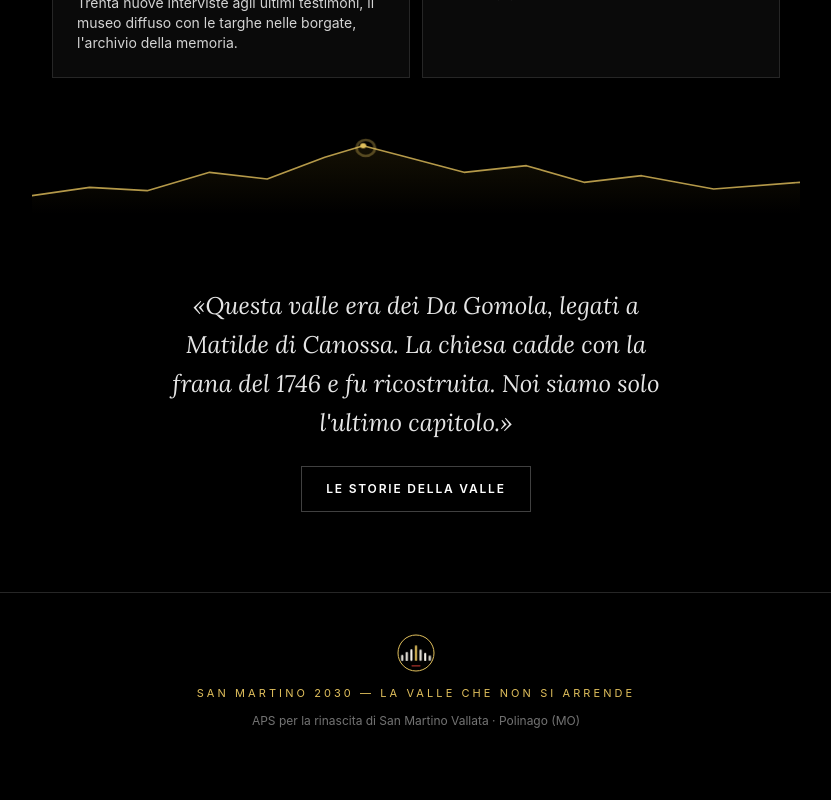
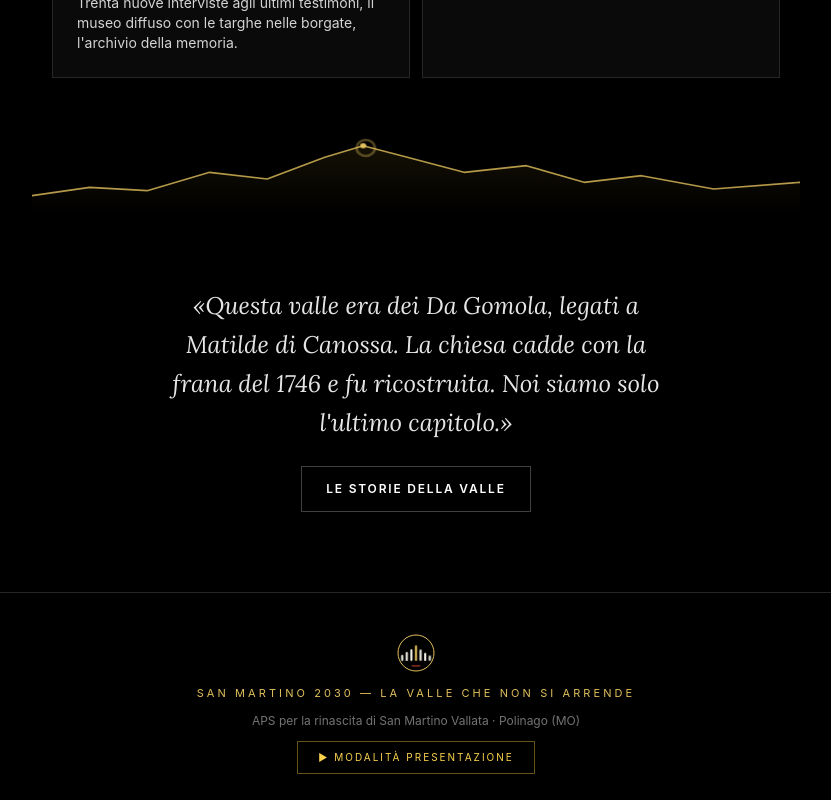
Before and after one commit to UbiDefuit/san-martino, a React (Vite) app: page / in a window 1280 px wide. Shown: the part 2223-3023 px from the top of the page, without its empty margins (224-1055 px from the left). Before the commit the page ends 2992 px from the top, so only its background shows below. Built offline with nearby package versions, Linux system fonts and the light colour scheme.

Commit message:
Pulsante Modalita' presentazione nel footer: le slide dell'assemblea a un click

```diff
--- a/App.tsx
+++ b/App.tsx
@@ -669,7 +669,11 @@ export default function App() {
         <Mark2030 className="w-10 h-10 mx-auto mark-fg" />
         <p className="text-[11px] tracked gold">San Martino 2030 — la valle che non si arrende</p>
         <p className="text-xs text-neutral-500">APS per la rinascita di San Martino Vallata · Polinago (MO)</p>
-
+        <a href="#/presentazione"
+          className="inline-flex items-center gap-2 mt-2 border border-[#C9A227]/50 text-amber-300 px-5 py-2 text-[10px] uppercase tracking-[0.2em] hover:bg-[#C9A227] hover:text-black transition"
+          title="Slide a schermo intero per raccontare il progetto">
+          &#9654; Modalità presentazione
+        </a>
       </footer>
     </div>
   );
--- a/public/service-worker.js
+++ b/public/service-worker.js
@@ -1,5 +1,5 @@
 // PWA piattaforma San Martino 2030 — network-first con riserva offline
-const CACHE = 'sm2030-v105';
+const CACHE = 'sm2030-v106';
 const PRECACHE = ['./', './index.html', './manifest.json', './icon-512.png', './icona-app.svg', './canonica.jpg', './stemma-polinago.png'];
 
 self.addEventListener('install', (e) => {
```
